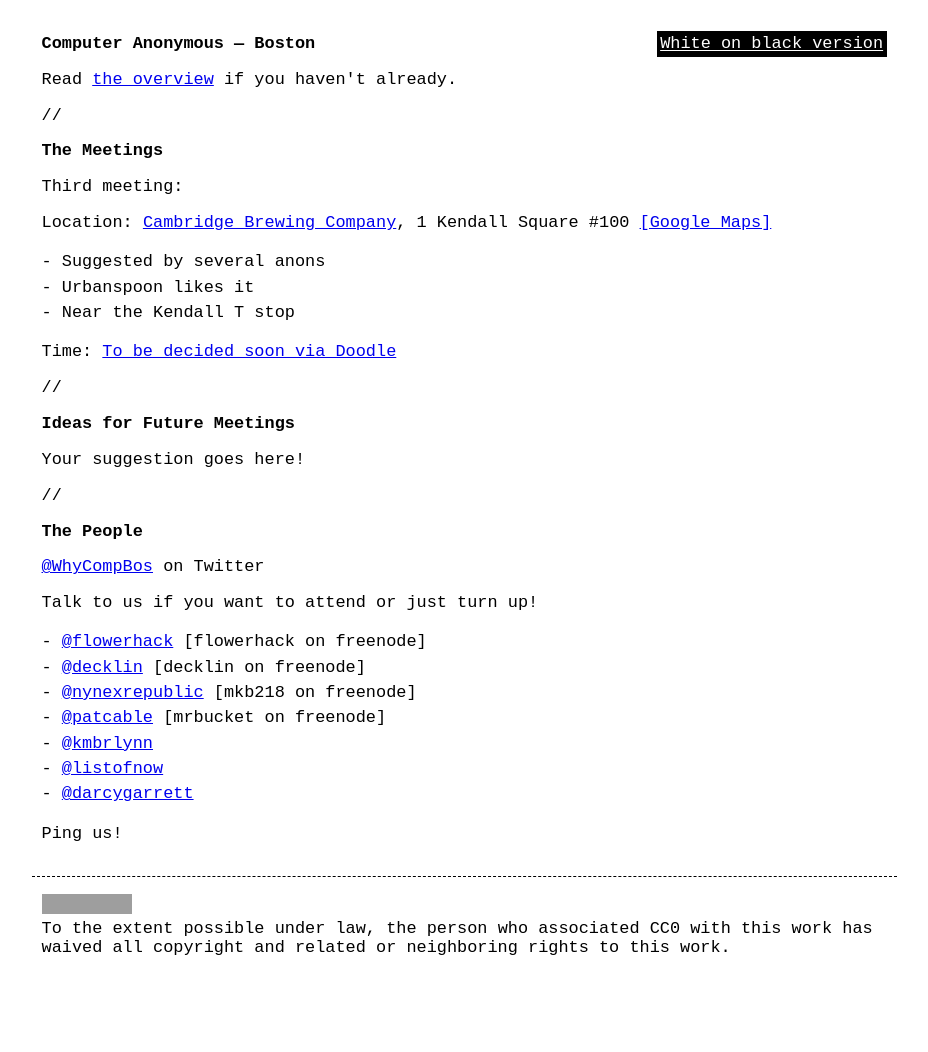
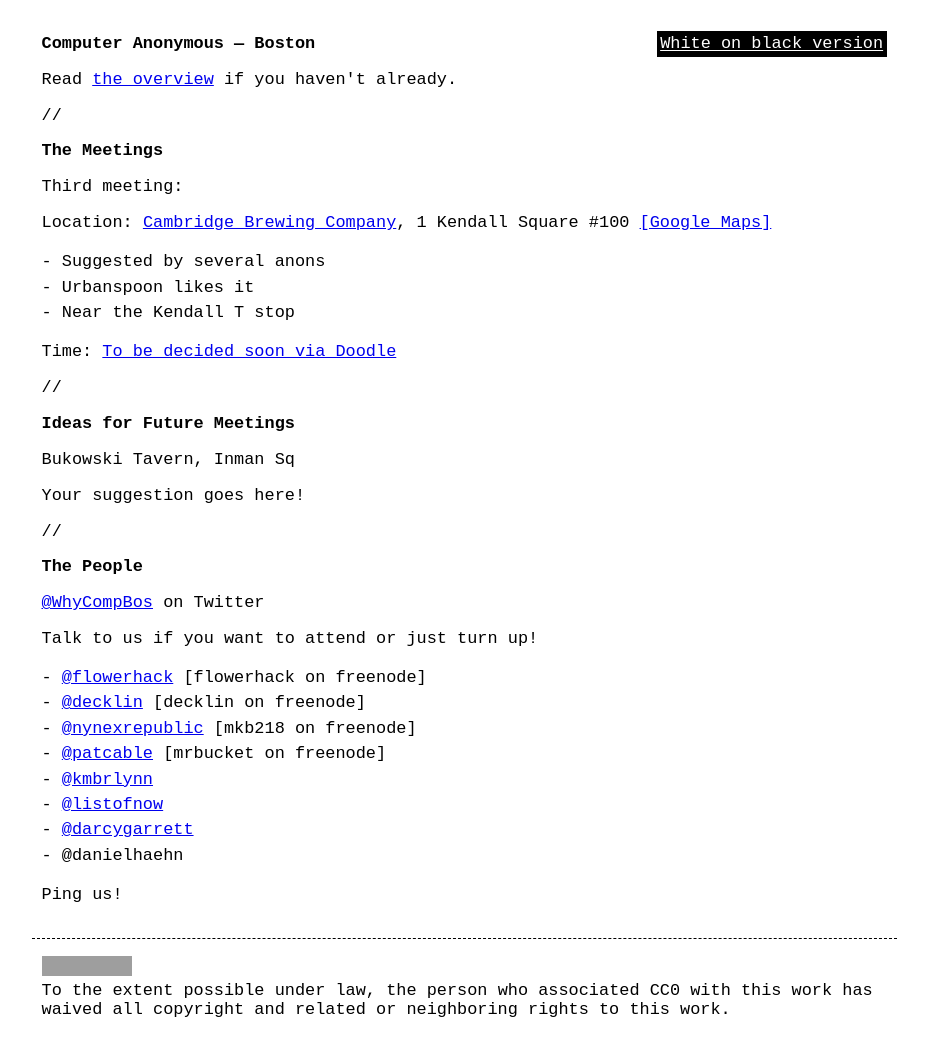
Before and after one commit to computeranonymous/computer, a Jekyll site: the page built from us_boston.html, in a window 1280 px wide. Shown: the whole page, without its empty margins (176-1104 px from the left). Built offline with Jekyll 4.4.1, drawn with Linux system fonts in a browser that asks for light colours; before the commit the page ends 991 px from its top, so only the background shows below that; grey boxes are pictures that could not be loaded.

Commit message:
Add meeting suggestion and myself to the list.

```diff
--- a/us_boston.html
+++ b/us_boston.html
@@ -16,6 +16,7 @@
     <p>Time: <a href="http://www.doodle.com/pqsd9xv8keqr2mq9">To be decided soon via Doodle</a></p>
     <p>//</p>
     <h3>Ideas for Future Meetings</h3>
+    <p>Bukowski Tavern, Inman Sq</p>
     <p>Your suggestion goes here!</p>
     <p>//</p>
     <h3>The People</h3>
@@ -29,5 +30,6 @@
       <li><a href="https://twitter.com/kmbrlynn">@kmbrlynn</a></li>
       <li><a href="https://twitter.com/listofnow">@listofnow</a></li>
       <li><a href="https://twitter.com/darcygarrett">@darcygarrett</a></li>
+      <li><a href-"https://twitter.com/danielhaehn">@danielhaehn</a></li>
     </ul>
     <p>Ping us!</p>
```
